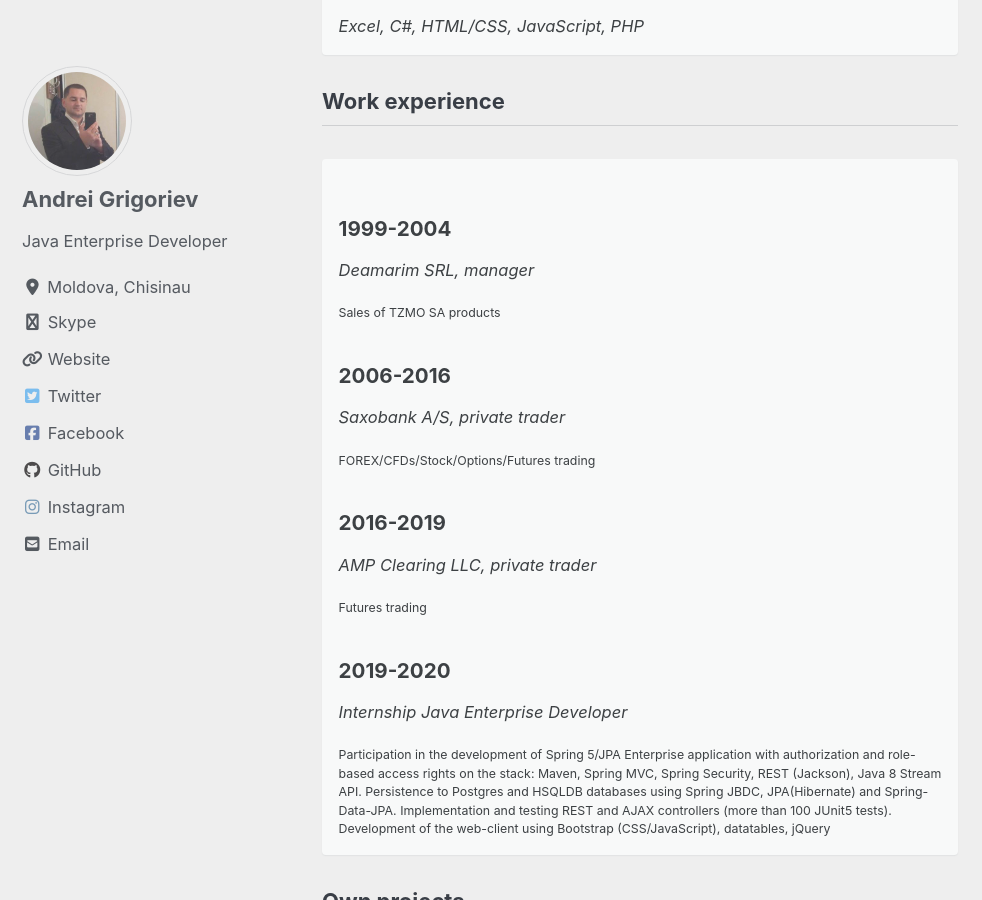
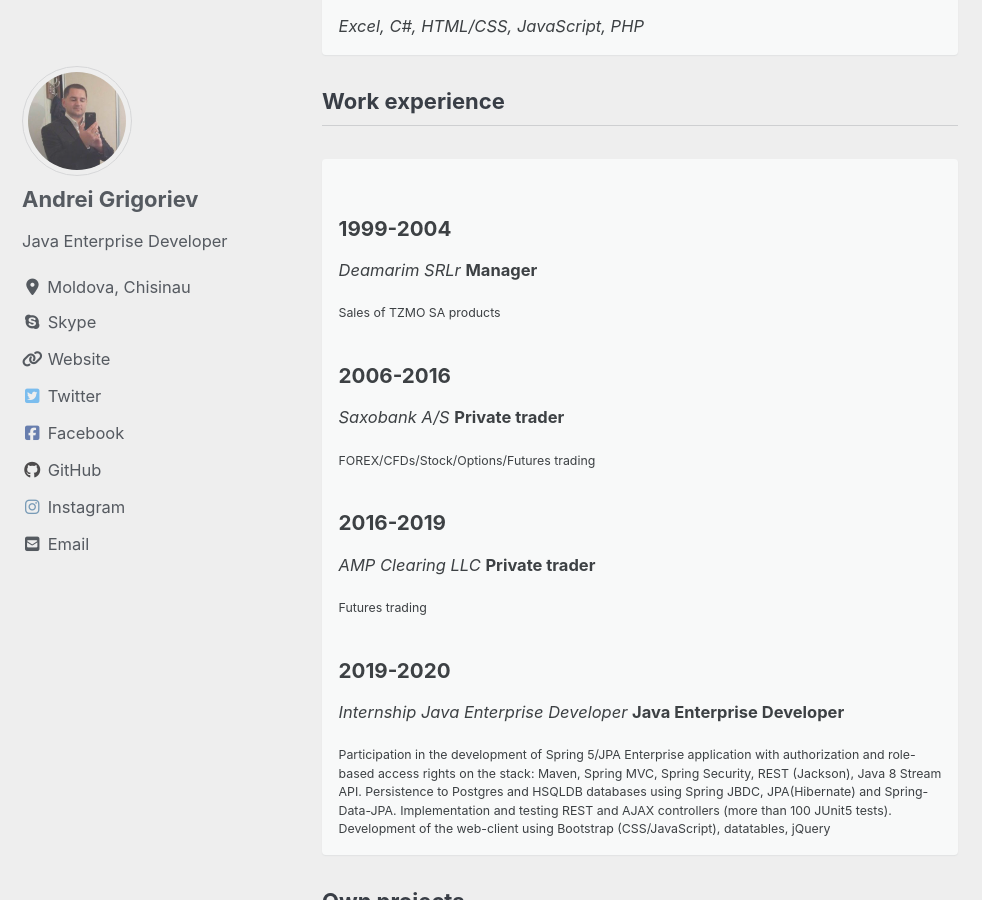
Before and after one commit to grigorievfinance/grigorievfinance.github.io, a Jekyll site: the page built from index.html, in a window 1280 px wide and 900 px high, scrolled down 532 px. Shown: the whole window, without its empty margins (0-982 px from the left). Built offline with Jekyll 4.4.1, drawn with Linux system fonts in a browser that asks for light colours; cached includes are drawn as plain includes; nearby versions of some CDN libraries; the list of posts is cut into pages by our own code; some of the changed text lies outside the part shown.

Commit message:
add role function

```diff
--- a/_config.yml
+++ b/_config.yml
@@ -100,7 +100,7 @@ author:
   email            : "grigorievfinance@gmail.com"
   links:
     - label: "Skype"
-      icon: "fas fa-fw fa-skype"
+      icon: "fa fa-fw fa-skype"
       url: "skype:grigorievfinance? chat"
     - label: "Website"
       icon: "fas fa-fw fa-link"
--- a/_layouts/home.html
+++ b/_layouts/home.html
@@ -24,19 +24,23 @@ layout: archive
 <h3 class="archive__subtitle">{{ site.data.ui-text[site.locale].experience_label | default: "Work experience" }}</h3>
 <article class="archive__item notice" itemscope itemtype="https://schema.org/CreativeWork">
     <h2>{{ site.data.ui-text[site.locale].work1_date | default: "1999-2004" }}</h2>
-    <p><em>{{ site.data.ui-text[site.locale].work1_name | default: "Deamarim SRL" }}</em></p>
+    <p><em>{{ site.data.ui-text[site.locale].work1_name | default: "Deamarim SRL" }}</em>
+        <strong>{{ site.data.ui-text[site.locale].work1_function | default: "Manager" }}</strong></p>
     <p class="archive__item-excerpt">{{ site.data.ui-text[site.locale].work1_description | default: "Sales of TZMO SA products" }}</p>
 
     <h2>{{ site.data.ui-text[site.locale].work2_date | default: "2006-2016" }}</h2>
-    <p><em>{{ site.data.ui-text[site.locale].work2_name | default: "Saxobank A/S" }}</em></p>
+    <p><em>{{ site.data.ui-text[site.locale].work2_name | default: "Saxobank A/S" }}</em>
+        <strong>{{ site.data.ui-text[site.locale].work2_function | default: "Private trader" }}</strong></p>
     <p class="archive__item-excerpt">{{ site.data.ui-text[site.locale].work2_description | default: "FOREX/CFDs/Stock/Options/Futures trading" }}</p>
 
     <h2>{{ site.data.ui-text[site.locale].work3_date | default: "2016-2019" }}</h2>
-    <p><em>{{ site.data.ui-text[site.locale].work3_name | default: "AMP Clearing LLC" }}</em></p>
+    <p><em>{{ site.data.ui-text[site.locale].work3_name | default: "AMP Clearing LLC" }}</em>
+        <strong>{{ site.data.ui-text[site.locale].work3_function | default: "Private trader" }}</strong></p>
     <p class="archive__item-excerpt">{{ site.data.ui-text[site.locale].work3_description | default: "Futures trading" }}</p>
 
     <h2>{{ site.data.ui-text[site.locale].work4_date | default: "2019-2020" }}</h2>
-    <p><em>{{ site.data.ui-text[site.locale].work4_name | default: "TopJava Traineeship" }}</em></p>
+    <p><em>{{ site.data.ui-text[site.locale].work4_name | default: "TopJava Traineeship" }}</em>
+        <strong>{{ site.data.ui-text[site.locale].work4_function | default: "Java Enterprise Developer" }}</strong></p>
     <p class="archive__item-excerpt">{{ site.data.ui-text[site.locale].work4_description | default: "Java Enterprise Online Project" }}</p>
 </article>
 
@@ -70,7 +74,11 @@ layout: archive
     <p><em>{{ site.data.ui-text[site.locale].education2_name | default: "Penn Foster College" }}</em></p>
     <p class="archive__item-excerpt">{{ site.data.ui-text[site.locale].education2_description | default: "Business Management with option Finance" }}</p>
 
-    <h2>{{ site.data.ui-text[site.locale].education3_date | default: "2018-2020" }}</h2>
-    <p><em>{{ site.data.ui-text[site.locale].education3_name | default: "JavaRush" }}</em></p>
-    <p class="archive__item-excerpt">{{ site.data.ui-text[site.locale].education3_description | default: "Java Programming" }}</p>
+    <h2>{{ site.data.ui-text[site.locale].education3_date | default: "2013-2013" }}</h2>
+    <p><em>{{ site.data.ui-text[site.locale].education3_name | default: "Intuit.ru" }}</em></p>
+    <p class="archive__item-excerpt">{{ site.data.ui-text[site.locale].education3_description | default: "Data mining tools MS SQL Server 2008" }}</p>
+
+    <h2>{{ site.data.ui-text[site.locale].education4_date | default: "2018-2020" }}</h2>
+    <p><em>{{ site.data.ui-text[site.locale].education4_name | default: "JavaRush" }}</em></p>
+    <p class="archive__item-excerpt">{{ site.data.ui-text[site.locale].education4_description | default: "Java Programming" }}</p>
 </article>
```
Also changed, not shown: _data/ui-text.yml (+14 -6 lines).
